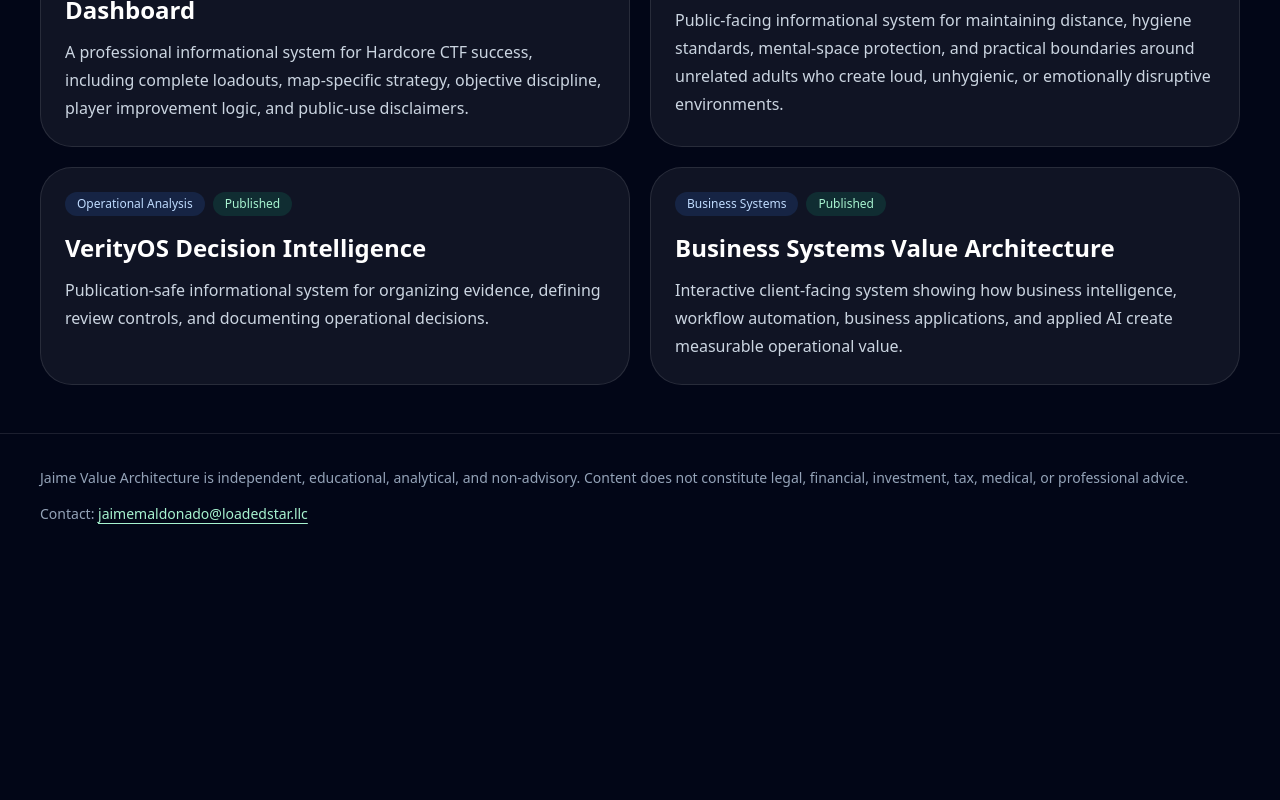
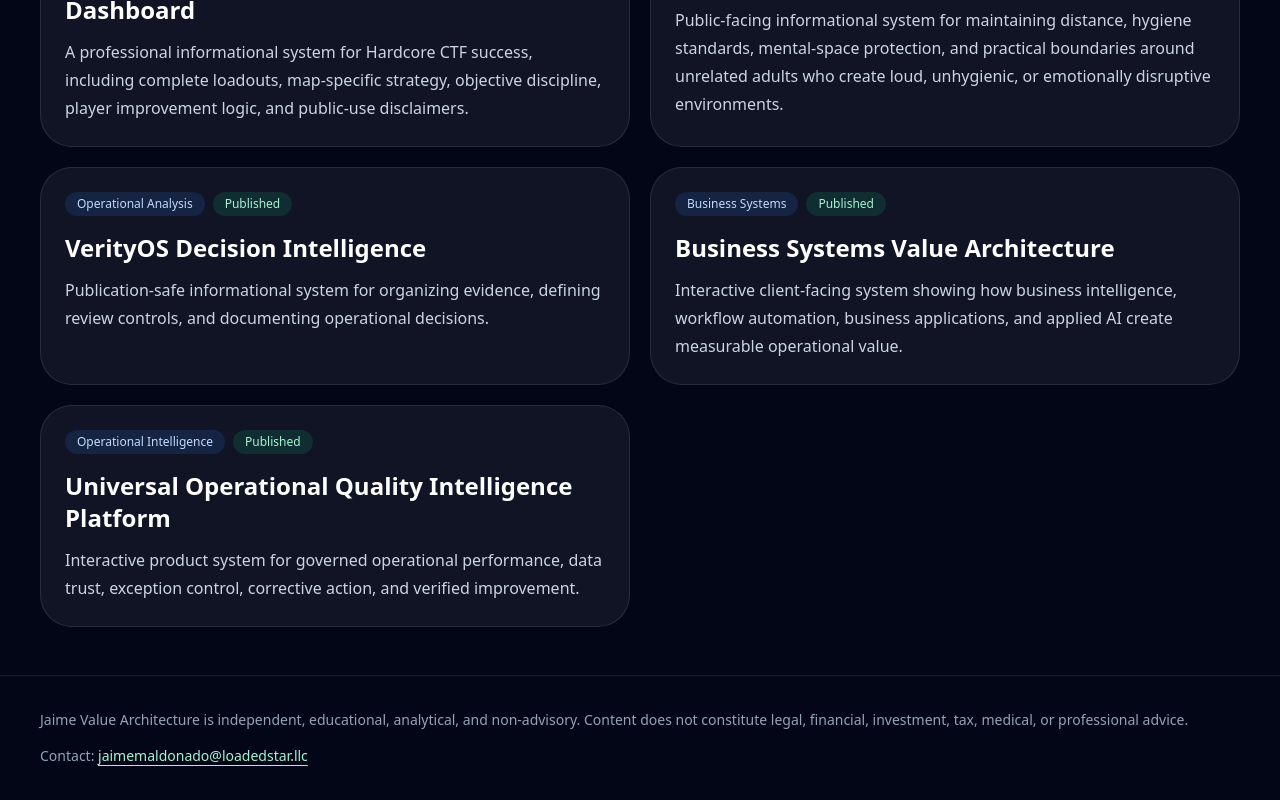
Before and after one commit to HIGHMELV30/jaime-value-architecture, a Next.js app: page / in a window 1280 px wide. Shown: the part 1507-2307 px from the top of the page. Before the commit the page ends 2065 px from the top, so only its background shows below. Built offline with nearby package versions, Linux system fonts and the light colour scheme; no server answers.

Commit message:
Update analyses.ts

```diff
--- a/data/analyses.ts
+++ b/data/analyses.ts
@@ -69,6 +69,17 @@ export const analyses: Analysis[] = [
       "This Analysis Library entry is connected to the dedicated Business Systems Value Architecture component so the complete interactive system can be rendered through the Analysis Library.",
     ],
   },
+  {
+    slug: "operational-quality-intelligence-platform",
+    title: "Universal Operational Quality Intelligence Platform",
+    category: "Operational Intelligence",
+    status: "Published",
+    summary:
+      "Interactive product system for governed operational performance, data trust, exception control, corrective action, and verified improvement.",
+    body: [
+      "This Analysis Library entry is connected to the dedicated OQIP component so the complete interactive operational quality intelligence system can be rendered through the Analysis Library.",
+    ],
+  },
 ];
 
 export function getAnalysis(slug: string) {
```
